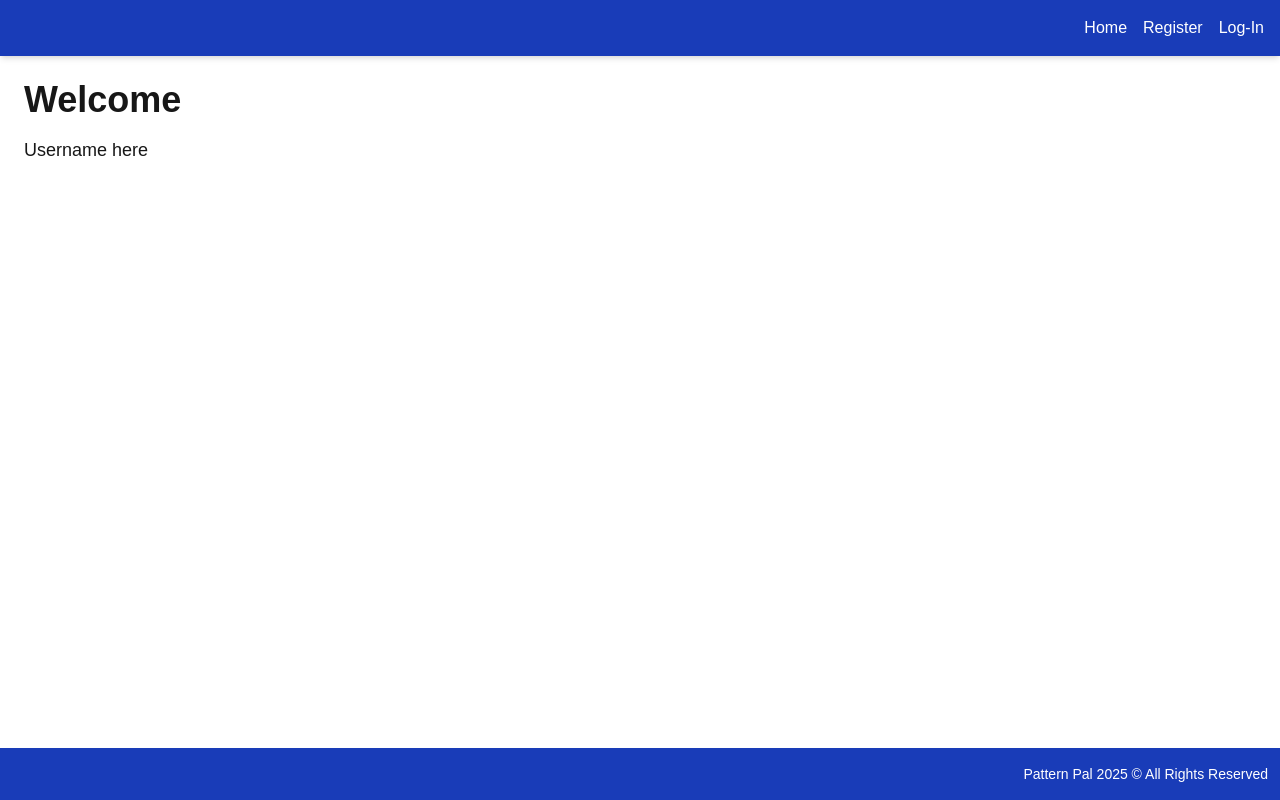
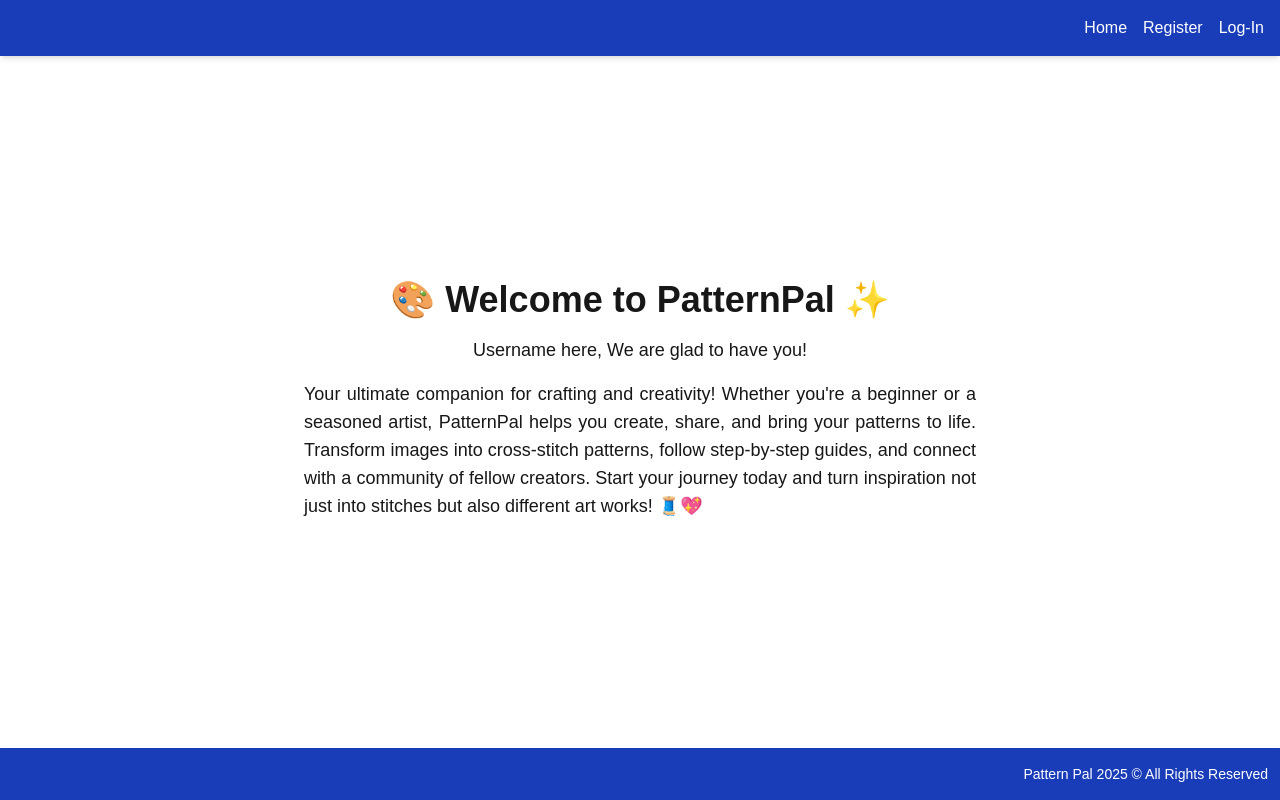
Before and after one commit to IwissManalo/PatternPal_Frontend, a Next.js app in the folder pattern_pal_frontend/: page / in a window 1280 px wide. Built offline with nearby package versions, Linux system fonts and the light colour scheme.

Commit message:
Update page.tsx

```diff
--- a/pattern_pal_frontend/app/page.tsx
+++ b/pattern_pal_frontend/app/page.tsx
@@ -1,8 +1,12 @@
 export default function Home() {
   return (
-    <div className="p-6">
-      <h1 className="text-4xl font-bold">Welcome</h1>
-      <p className="mt-4 text-lg">Username here</p>
+    <div className="mt-50 text-center p-6">
+      <h1 className="text-4xl font-bold">🎨 Welcome to PatternPal ✨</h1>
+      <p className="mt-4 text-lg">Username here, We are glad to have you!</p>
+      <p className="text-justify mt-4 text-lg max-w-2xl mx-auto">
+        Your ultimate companion for crafting and creativity! Whether you're a beginner or a seasoned artist, PatternPal helps you create, share, and bring your patterns to life. Transform images into cross-stitch patterns, follow step-by-step guides, and connect with a community of fellow creators.
+        Start your journey today and turn inspiration not just into stitches but also different art works! 🧵💖
+      </p>
     </div>
   );
 }
```
